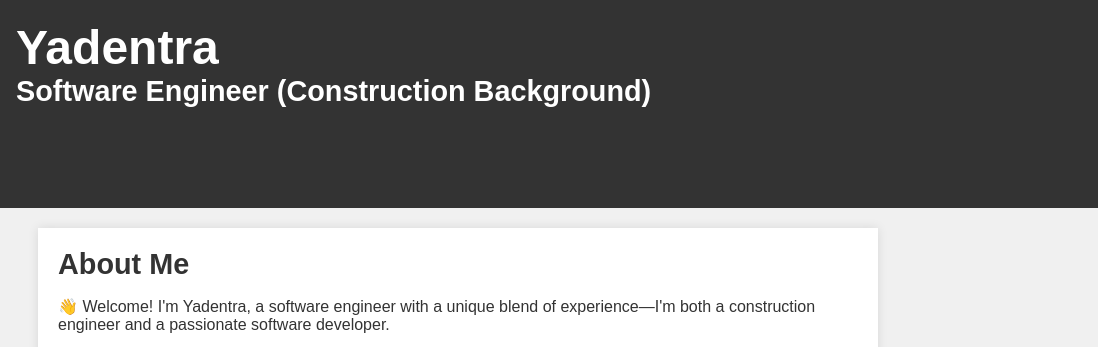
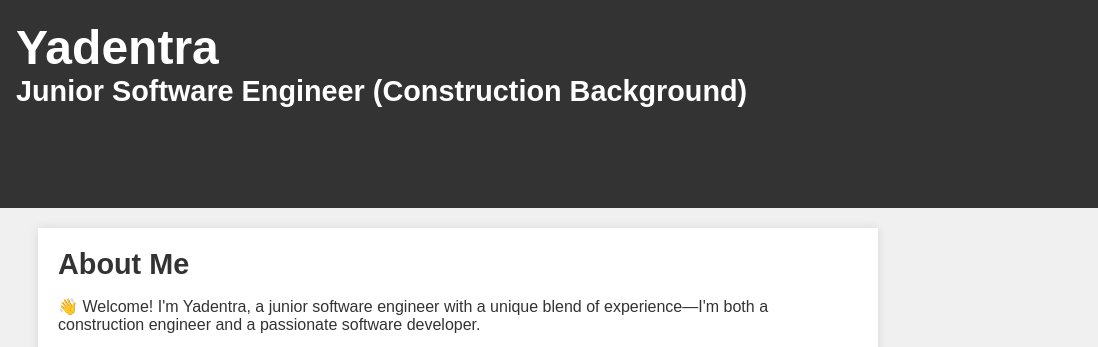
Before and after one commit to Yadentra/yadentra-portfolio, a plain HTML site: page index.html in a window 1280 px wide. Shown: the top 347 px of the page, 182-1280 px from the left. Drawn offline with Linux system fonts and the light colour scheme.

Commit message:
index.html

```diff
--- a/index.html
+++ b/index.html
@@ -12,7 +12,7 @@
             <img src="https://github.com/Yadentra/yadentra-portfolio/blob/main/profile-picture.jpg?raw=true" alt="Yadentra Profile Picture" class="profile-picture">
             <div class="header-text">
                 <h1>Yadentra</h1>
-                <h2>Software Engineer (Construction Background)</h2>
+                <h2>Junior Software Engineer (Construction Background)</h2>
             </div>
         </div>
     </header>
@@ -20,7 +20,7 @@
         <section id="about">
             <h2>About Me</h2>
             <p>
-                👋  Welcome! I'm Yadentra, a software engineer with a unique blend of experience—I'm both a construction engineer and a passionate software developer.
+                👋  Welcome! I'm Yadentra, a junior software engineer with a unique blend of experience—I'm both a construction engineer and a passionate software developer.
             </p>
             <h2>My Focus: Bridging the Gap</h2>
             <p>
```
